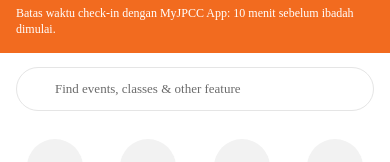
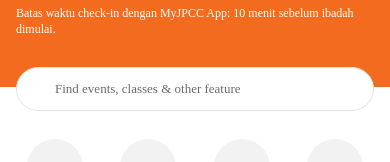
Before and after one commit to daniarthurwidodo/KimaClientRN, a React Native app: screen /Home in a window 390 px wide. Shown: the part 136-298 px from the top of the page. Built offline with nearby package versions, Linux system fonts and the light colour scheme; some icons are missing.

Commit message:
Adjust Banner component height and modify SearchBar margin for improved layout

```diff
--- a/src/pages/home/components/Banner.tsx
+++ b/src/pages/home/components/Banner.tsx
@@ -23,6 +23,7 @@
     padding: 16,
     backgroundColor: palette.bannerOrange,
     overflow: 'hidden',
+    height: 180,
   },
   speakerChip: {
     position: 'absolute',
--- a/src/pages/home/components/SearchBar.tsx
+++ b/src/pages/home/components/SearchBar.tsx
@@ -21,7 +21,7 @@
 const styles = StyleSheet.create({
   bar: {
     marginHorizontal: 16,
-    marginTop: 14,
+    marginTop: -20,
     height: 44,
     borderRadius: 22,
     backgroundColor: palette.searchBg,
```
